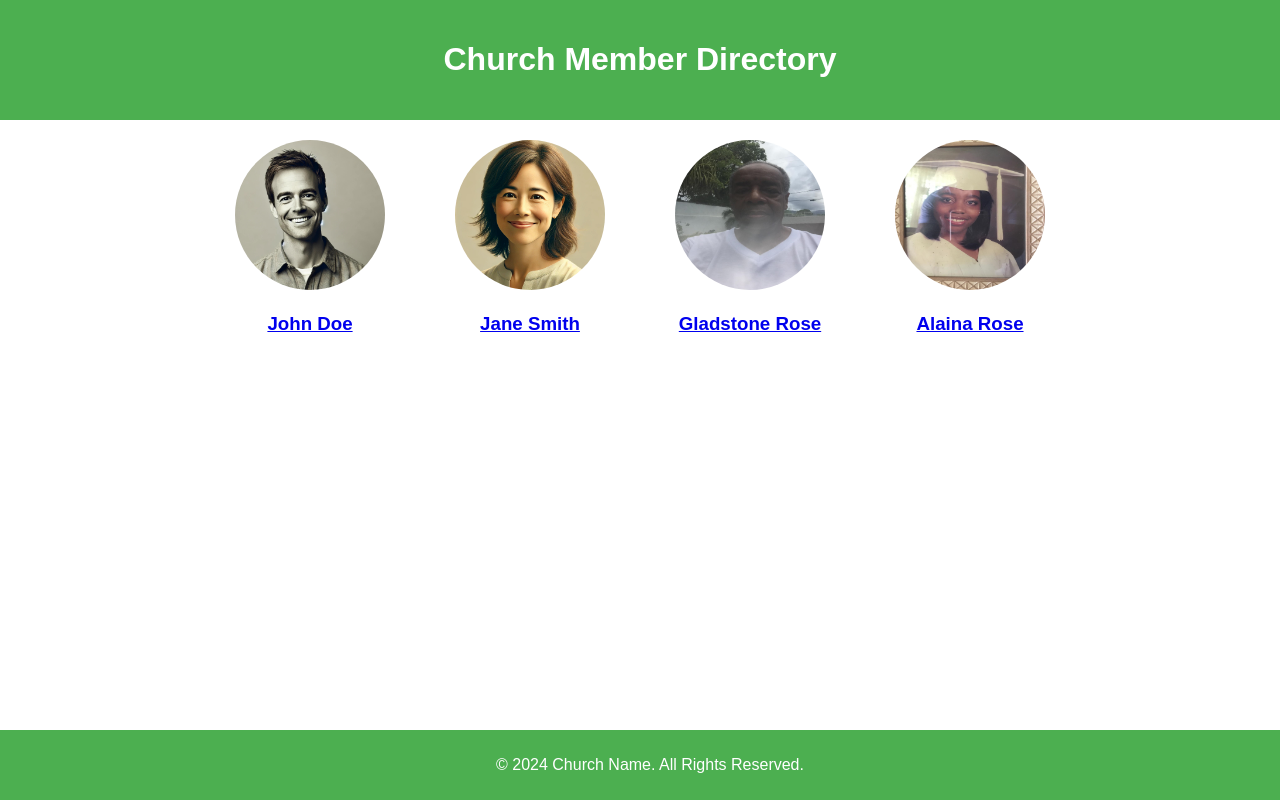
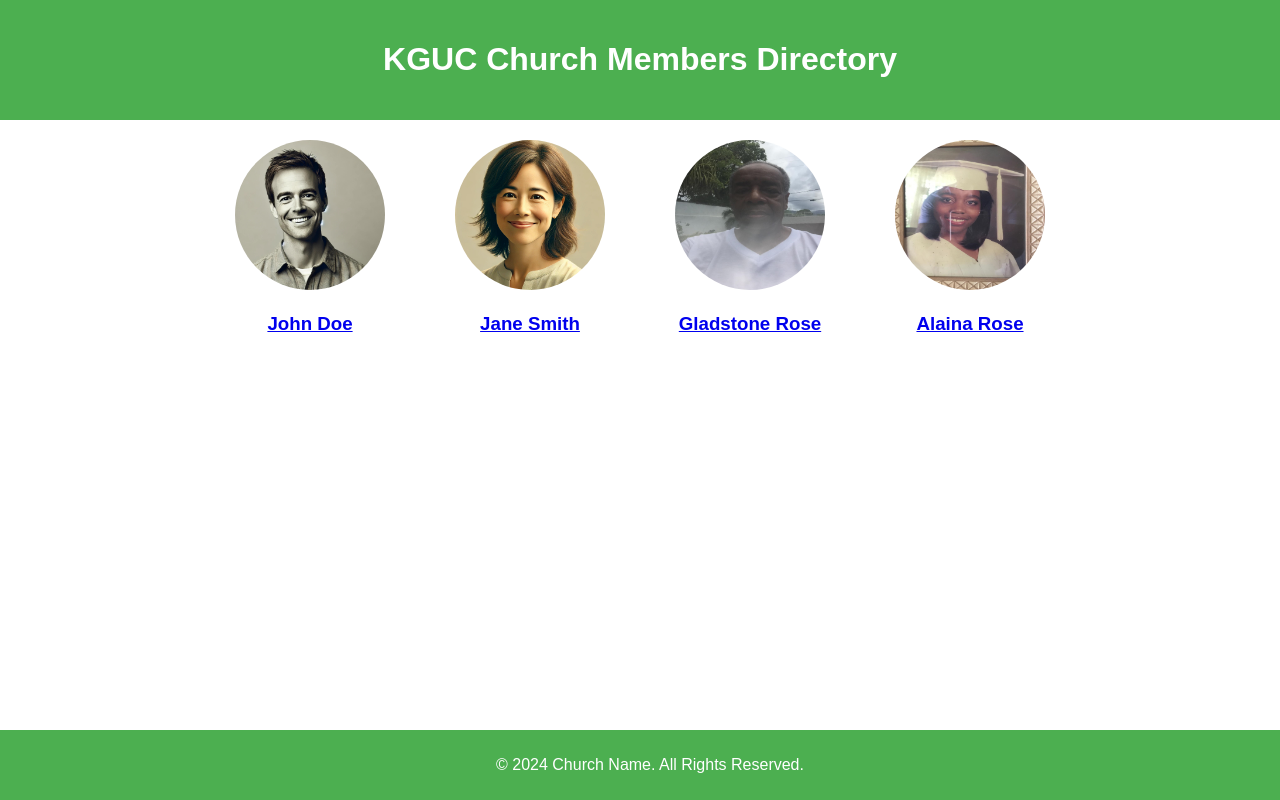
Before and after one commit to gladstone28/kguc-album-first, a React (Create React App) app: page / in a window 1280 px wide. Built offline with nearby package versions, Linux system fonts and the light colour scheme.

Commit message:
modify Header.js

```diff
--- a/src/components/Header.js
+++ b/src/components/Header.js
@@ -4,7 +4,7 @@ import './App.css';
 const Header = () => {
   return (
     <header className="header">
-      <h1>Church Member Directory</h1>
+      <h1>KGUC Church Members Directory</h1>
     </header>
   );
 }
```
